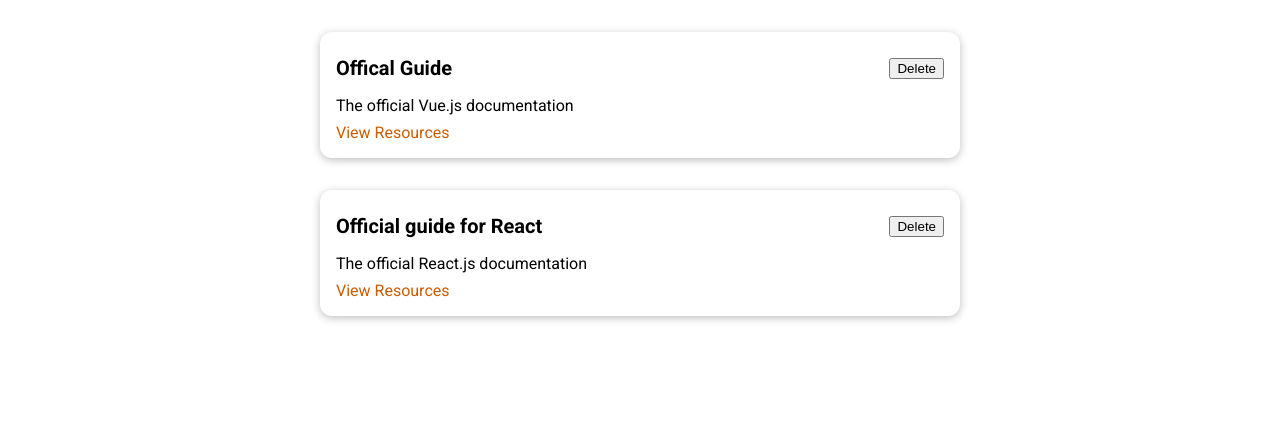
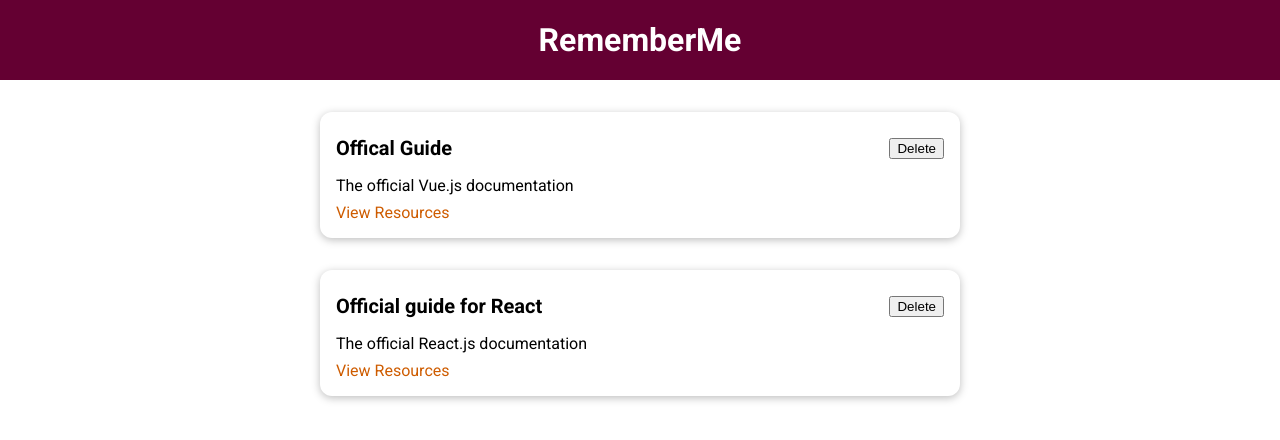
Before and after one commit to acharayaP03/Remember-me, a Vue app: page / in a window 1280 px wide. Shown: the top 440 px of the page. Built offline with nearby package versions, Linux system fonts and the light colour scheme.

Commit message:
global header component

```diff
--- a/src/App.vue
+++ b/src/App.vue
@@ -1,13 +1,16 @@
 <template>
+  <the-header title="RememberMe"></the-header>
   <stored-resources :stored-resources="storedResources"></stored-resources>
 </template>
 
 <script>
+import TheHeader from "./components/layouts/TheHeader.vue";
+
 import StoredResources from "./components/LearningResources/StoredResources.vue";
 
 export default {
-
   components: {
+    TheHeader,
     StoredResources,
   },
   data() {
--- /dev/null
+++ b/src/components/layouts/TheHeader.vue
@@ -0,0 +1,27 @@
+<template>
+  <header>
+    <h1>{{ title }}</h1>
+  </header>
+</template>
+
+<script>
+export default {
+  props: ["title"],
+};
+</script>
+
+<style scoped>
+header {
+  width: 100%;
+  height: 5rem;
+  background-color: #640032;
+  display: flex;
+  justify-content: center;
+  align-items: center;
+}
+
+header h1 {
+  color: white;
+  margin: 0;
+}
+</style>
```
